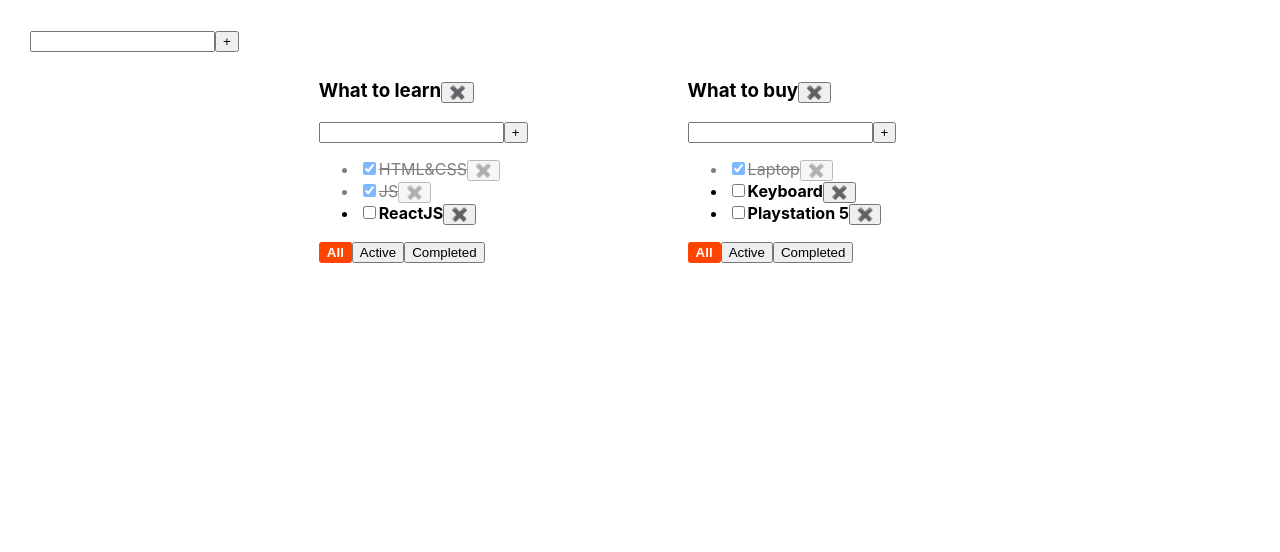
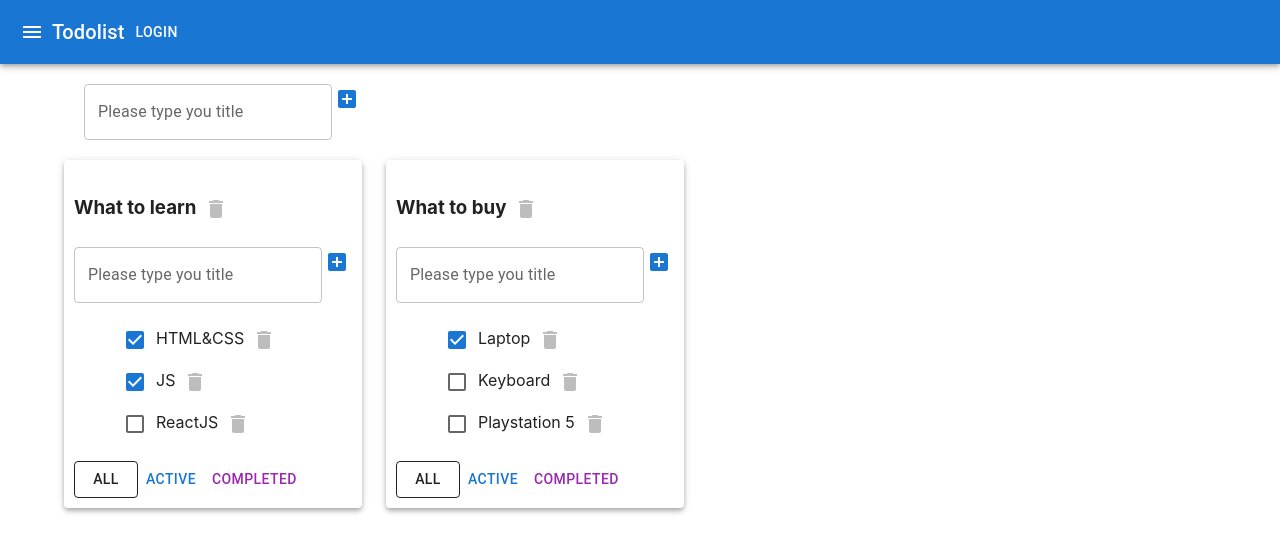
Before and after one commit to MaximChizhevskiy/todolist, a React (Create React App) app: page / in a window 1280 px wide. Shown: the top 552 px of the page. Built offline with nearby package versions, Linux system fonts and the light colour scheme.

Commit message:
7th_lesson_isDone

```diff
--- a/package.json
+++ b/package.json
@@ -3,6 +3,11 @@
   "version": "0.1.0",
   "private": true,
   "dependencies": {
+    "@emotion/react": "^11.10.5",
+    "@emotion/styled": "^11.10.5",
+    "@fontsource/roboto": "^4.5.8",
+    "@mui/icons-material": "^5.11.0",
+    "@mui/material": "^5.11.6",
     "@testing-library/jest-dom": "^5.16.5",
     "@testing-library/react": "^13.4.0",
     "@testing-library/user-event": "^13.5.0",
--- a/src/AddItemForm.tsx
+++ b/src/AddItemForm.tsx
@@ -1,8 +1,18 @@
 import React, {ChangeEvent, KeyboardEvent, useState} from "react";
+import {Button, IconButton, TextField} from "@mui/material";
+import {AddBox} from "@mui/icons-material";
 
 type AddItemFormPropsType = {
     addItem: (titleTodolist: string) => void
 }
+
+const addButtonStyles = {
+    maxWidth: '30px',
+    maxHeight: '30px',
+    minWidth: '30px',
+    minHeight: '30px'
+}
+
 
 //Функция добавления тудулиста
 export function AddItemForm(props: AddItemFormPropsType) {
@@ -28,11 +38,16 @@ export function AddItemForm(props: AddItemFormPropsType) {
     return (
         <div>
             {/*Считываем значение с инпута и делаем его заголовком таски*/}
-            <input value={titleTask} onChange={onChangeHandler} onKeyDown={onKeyPressHandler}
-                   className={error ? 'inputError' : ''}/>
+            <TextField variant={'outlined'}
+                       value={titleTask}
+                       onChange={onChangeHandler}
+                       onKeyDown={onKeyPressHandler}
+                       error={!!error}
+                       label={error ? 'Title is required' : 'Please type you title'}
+                       />
             {/* Добавления таски */}
-            <button onClick={addItem}>+</button>
-            {error && <div className={'errorMessage'}>{error}</div>}
+            <IconButton onClick={addItem} color={"primary"}
+                        style={addButtonStyles}><AddBox/></IconButton>
         </div>
     )
 }
--- a/src/App.css
+++ b/src/App.css
@@ -1,36 +1,3 @@
-.App {
-    padding: 30px;
-    display: flex;
+*{
+    list-style-type: none;
 }
-
-.App > div {
-    margin-right: 50px;
-}
-
-.isDone{
-    text-decoration: line-through;
-    opacity: 0.5;
-}
-
-.notIsDone {
-    font-weight: bold;
-}
-
-.activeFilter {
-    color: white;
-    font-weight: bold;
-    background-color: orangered;
-    border: 2px solid orangered;
-    border-radius: 3px;
-    outline-color: orangered;
-}
-
-.inputError {
-    border: 3px solid orangered;
-    outline-color: orangered;
-}
-
-.errorMessage {
-    color: orangered;
-    padding: 0;
-}
--- a/src/App.tsx
+++ b/src/App.tsx
@@ -3,6 +3,13 @@ import './App.css'
 import Todolist, {FilterValuesType, TasksStateType, TodolistsType} from "./Todolist";
 import {v1} from "uuid";
 import {AddItemForm} from "./AddItemForm";
+import AppBar from '@mui/material/AppBar';
+import Toolbar from '@mui/material/Toolbar';
+import Typography from '@mui/material/Typography';
+import Button from '@mui/material/Button';
+import IconButton from '@mui/material/IconButton';
+import MenuIcon from '@mui/icons-material/Menu';
+import {Container, Grid, Paper} from "@mui/material";
 
 function App() {
     let todolistId1 = v1()
@@ -108,7 +115,25 @@ function App() {
 
     return (
         <div className={'App'}>
+            <AppBar position="static">
+                <Toolbar>
+                    <IconButton
+                        edge="start"
+                        color="inherit"
+                        aria-label="menu">
+                        <MenuIcon/>
+                    </IconButton>
+                    <Typography variant="h6">
+                        Todolist
+                    </Typography>
+                    <Button color="inherit">Login</Button>
+                </Toolbar>
+            </AppBar>
+            <Container fixed>
+                <Grid container style={{padding:'20px'}}>
                     <AddItemForm addItem={addTodolist}/>
+                </Grid>
+                <Grid container spacing={3}>
                     {
                         todolists.map(todolist => {
                             let tasksForTodolist = tasksObj[todolist.id]
@@ -119,7 +144,9 @@ function App() {
                             if (todolist.filter === 'completed') {
                                 tasksForTodolist = tasksForTodolist.filter(task => task.isDone)
                             }
-                    return <Todolist key={todolist.id}
+                            return <Grid item>
+                                <Paper style={{padding: '10px'}} elevation={4}>
+                                    <Todolist key={todolist.id}
                                               id={todolist.id}
                                               tasks={tasksForTodolist}
                                               titleTodolist={todolist.titleTodolist}
@@ -132,10 +159,14 @@ function App() {
                                               removeTodolist={removeTodolist}
                                               changeTitleTodolist={changeTitleTodolist}
                                     />
+                                </Paper>
+                            </Grid>
                         })
                     }
+                </Grid>
+            </Container>
         </div>
     )
 }
 
-export default App
+export default App;
--- a/src/EditebleSpan.tsx
+++ b/src/EditebleSpan.tsx
@@ -1,4 +1,5 @@
 import React, {ChangeEvent, useState} from "react";
+import {TextField} from "@mui/material";
 
 type EditableSpanPropsType = {
     titleTask: string
@@ -23,6 +24,6 @@ export function EditableSpan(props: EditableSpanPropsType) {
     }
 
     return editMode
-        ? <input value={editableTitleTask} onChange={onChangeTitleTask} onBlur={activateViewMode} autoFocus/>
+        ? <TextField variant={"outlined"} value={editableTitleTask} onChange={onChangeTitleTask} onBlur={activateViewMode} autoFocus/>
         : <span onDoubleClick={activateEditMode}>{props.titleTask}</span>
 }
--- a/src/Todolist.tsx
+++ b/src/Todolist.tsx
@@ -1,6 +1,8 @@
 import React, {ChangeEvent} from "react";
 import {AddItemForm} from "./AddItemForm";
 import {EditableSpan} from "./EditebleSpan";
+import {Button, Checkbox, IconButton} from "@mui/material";
+import {Delete} from "@mui/icons-material";
 
 export type FilterValuesType = 'all' | 'active' | 'completed'
 
@@ -31,7 +33,7 @@ type TodolistPropsType = {
     changeTaskTitle: (id: string, newTitleTask: string, todolistId: string) => void
     filter: string
     removeTodolist: (todolistId: string) => void
-    changeTitleTodolist: (todolistId: string, newTitle:string) => void
+    changeTitleTodolist: (todolistId: string, newTitle: string) => void
 }
 
 function Todolist(props: TodolistPropsType) {
@@ -48,7 +50,7 @@ function Todolist(props: TodolistPropsType) {
     const removeTodolist = () => {
         props.removeTodolist(props.id)
     }
-    const changeTitleTodolist = (newTitle:string) => {
+    const changeTitleTodolist = (newTitle: string) => {
         props.changeTitleTodolist(props.id, newTitle)
     }
     const addTask = (titleTask: string) => {
@@ -58,7 +60,7 @@ function Todolist(props: TodolistPropsType) {
         <div className='App'>
             <div>
                 <h3><EditableSpan titleTask={props.titleTodolist} OnChange={changeTitleTodolist}/>
-                    <button onClick={removeTodolist}>✖️</button>
+                    <IconButton onClick={removeTodolist}><Delete color={"disabled"}/></IconButton>
                 </h3>
                 <AddItemForm addItem={addTask}/>
                 <ul>
@@ -72,15 +74,15 @@ function Todolist(props: TodolistPropsType) {
                             let newIsDoneValue = event.currentTarget.checked
                             props.changeTaskStatus(task.id, newIsDoneValue, props.id)
                         }
-                        const onChangeEditTitleHandler = (newValue:string) => {
-                         props.changeTaskTitle(task.id, newValue, props.id)
+                        const onChangeEditTitleHandler = (newValue: string) => {
+                            props.changeTaskTitle(task.id, newValue, props.id)
                         }
                         return (
-                            <li key={task.id} className={task.isDone ? 'isDone' : 'notIsDone'}><input type={"checkbox"}
+                            <li key={task.id} className={task.isDone ? 'isDone' : 'notIsDone'}><Checkbox color={'primary'}
                                                                                                       checked={task.isDone}
                                                                                                       onChange={onChangeHandler}/>
                                 <EditableSpan titleTask={task.titleTask} OnChange={onChangeEditTitleHandler}/>
-                                <button onClick={onRemoveClickHandler}>✖️</button>
+                                <IconButton onClick={onRemoveClickHandler}><Delete color={"disabled"}/></IconButton>
                                 {/*кол бек функция удаления таски по кнопки*/}
                             </li>
                         )
@@ -88,14 +90,15 @@ function Todolist(props: TodolistPropsType) {
                 </ul>
                 <div>
                     {/*кнопки фильтрации тасок*/}
-                    <button className={props.filter === 'all' ? 'activeFilter' : ''} onClick={onAllClickHandler}>All
-                    </button>
-                    <button className={props.filter === 'active' ? 'activeFilter' : ''}
-                            onClick={onActiveClickHandler}>Active
-                    </button>
-                    <button className={props.filter === 'completed' ? 'activeFilter' : ''}
-                            onClick={onCompletedClickHandler}>Completed
-                    </button>
+                    <Button variant={props.filter === 'all' ? 'outlined' : 'text'} onClick={onAllClickHandler}
+                    color={"inherit"}>All
+                    </Button>
+                    <Button variant={props.filter === 'active' ? 'outlined' : 'text'}
+                            onClick={onActiveClickHandler} color={'primary'}>Active
+                    </Button>
+                    <Button variant={props.filter === 'completed' ? 'outlined' : 'text'}
+                            onClick={onCompletedClickHandler} color={'secondary'}>Completed
+                    </Button>
                 </div>
             </div>
         </div>
```
Also changed, not shown: src/reducers/tasksReducer.ts (added, +19 -0 lines), 1 other file (tests, documents, lock files or other folders). Lines whose indentation alone changed are shown as unchanged.
